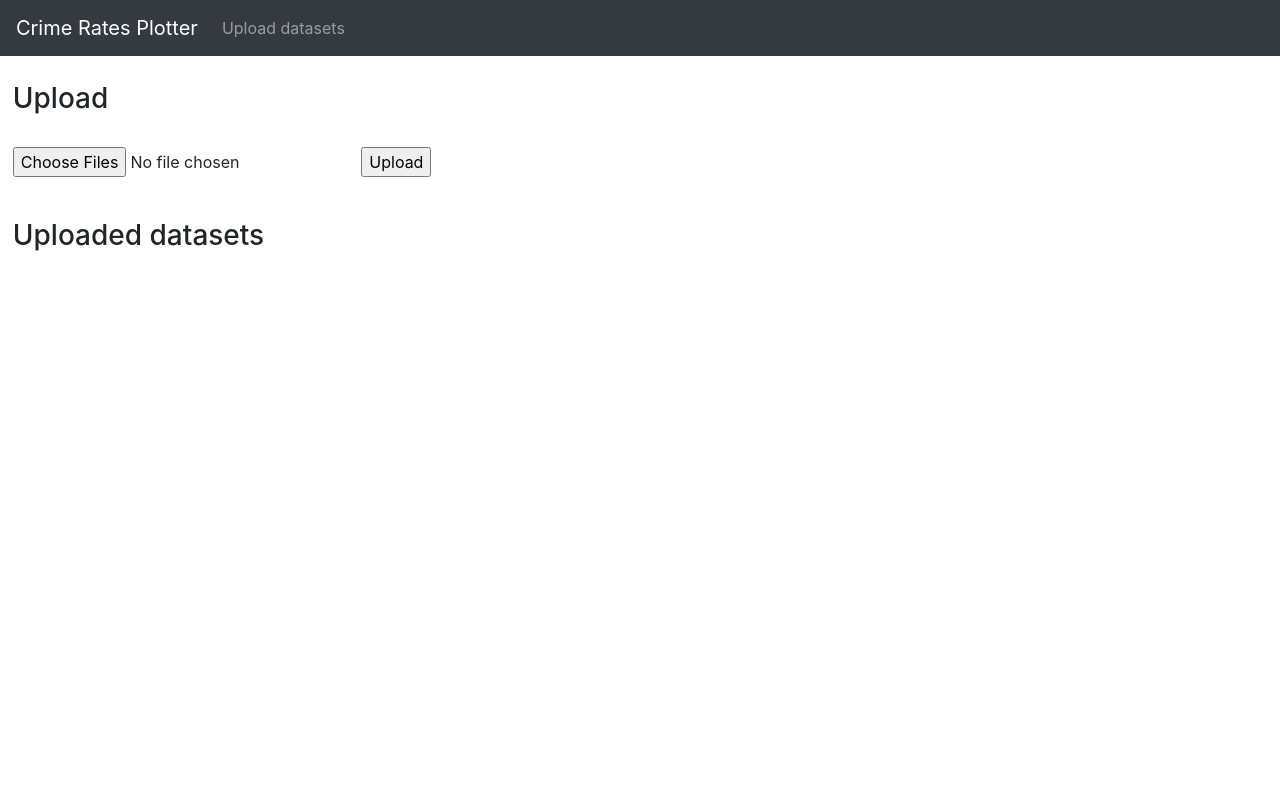
After one commit to jonnnnn-c/1002_Python_Project, a Flask app: template templates/upload_files.html in a window 1280 px wide. The commit adds this page. Run offline with Flask 2, Linux system fonts and the light colour scheme; the template is opened without the code that fills it, so the values that code supplies are empty; some libraries are stand-ins or nearby versions.

Commit message:
Upload file function

```diff
--- a/app.py
+++ b/app.py
@@ -1,6 +1,30 @@
-from flask import Flask, render_template
+"""
+
+• Read data from an external data sources, e.g. txt, JSON, xlsx, csv or other formats.
+• Allow users to view the datasets.
+• Allow users to search the data based on some criterion.
+• Allow users to see some statistics information based on the data.
+• Allow users to export some results.
+• Advanced features: you can identify your own way for pattern/anomaly detection,
+prediction or other analyses using advanced data science libraries.
+You need to design one user-friendly UI such that your program is easy to use.
+
+NOTES:
+• if you have new requirements.txt to add, do the following steps:
+    - pip install pipreqs (don't use freeze)
+    - pipreqs /path/to/project
+• path to datasets: os.path.join(app.root_path, 'datasets', filename)
+
+"""
+
+from flask import *
+from werkzeug.utils import secure_filename
+import os
+import time
+import humanize
 
 app = Flask(__name__)
+app.secret_key = "super secret key"
 
 
 @app.route('/')
@@ -8,5 +32,33 @@ def index():
     return render_template('index.html')
 
 
+@app.route('/upload_files', methods=['GET', 'POST'])
+def upload():
+    global file_path
+
+    if request.method == 'POST':
+        # Get the list of files from webpage
+        files = request.files.getlist("file")
+
+        # Iterate for each file in the files List, and Save them
+        for file in files:
+            filename = secure_filename(file.filename)
+            file_path = os.path.join(app.root_path, 'datasets', filename)
+            file.save(file_path)
+
+        while not os.path.exists(file_path):
+            time.sleep(1)
+
+        flash("Files uploaded successfully")
+
+    # Display all current files into page
+    files = dict()
+    for filename in os.listdir('datasets'):
+        file_path = os.path.join(app.root_path, 'datasets', filename)
+        file_size = humanize.naturalsize(os.path.getsize(file_path))
+        files[filename] = file_size
+    return render_template('upload_files.html', files=files)
+
+
 if __name__ == '__main__':
     app.run()
--- /dev/null
+++ b/requirements.txt
@@ -0,0 +1,3 @@
+Flask==2.2.2
+humanize==4.4.0
+Werkzeug==2.2.2
--- /dev/null
+++ b/templates/upload_files.html
@@ -0,0 +1,60 @@
+<html lang="en">
+    <head>
+        <link rel="stylesheet"
+              href="https://stackpath.bootstrapcdn.com/bootstrap/4.4.1/css/bootstrap.min.css"
+              integrity="sha384-Vkoo8x4CGsO3+Hhxv8T/Q5PaXtkKtu6ug5TOeNV6gBiFeWPGFN9MuhOf23Q9Ifjh"
+              crossorigin="anonymous">
+
+        <meta charset="UTF-8">
+        <title>Crime Rate Graphs</title>
+
+        <style>
+            section {
+                padding-top: 2%;
+                padding-left: 1%
+            }
+        </style>
+    </head>
+
+    <body>
+        <nav class="navbar navbar-expand-sm navbar-dark bg-dark">
+            <a class="navbar-brand" href="#">Crime Rates Plotter</a>
+            <ul class="navbar-nav">
+                <li class="nav-item"><a class="nav-link" href="upload_files">Upload datasets</a></li>
+            </ul>
+        </nav>
+
+        <section>
+            <h3>Upload</h3>
+            <br>
+            <form action = "/upload_files" method="POST" enctype="multipart/form-data">
+                <input type="file" name="file" multiple />
+                <input type = "submit" value="Upload">
+            </form>
+
+
+            {% with messages = get_flashed_messages() %}
+                {% if messages %}
+                    {% for message in messages %}
+                    <div style="margin-top: 40px;">
+                        <div class="alert alert-success" role="alert">
+                            {{message}}
+                        </div>
+                    </div>
+                    {% endfor %}
+                {% endif %}
+            {% endwith %}
+        </section>
+
+        <section>
+            <h3>Uploaded datasets</h3>
+            <br>
+            {% for key, value in files.items() %}
+            <ul>
+                <li>{{ key }} ({{ value }})</li>
+            </ul>
+            {% endfor %}
+        </section>
+
+    </body>
+</html>
```
Also changed, not shown: templates/index.html (+4 -9 lines), 1 other file.
